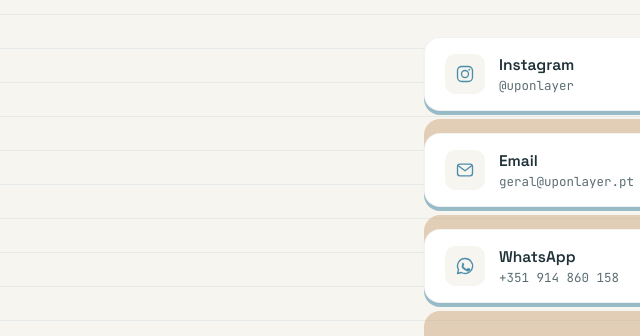
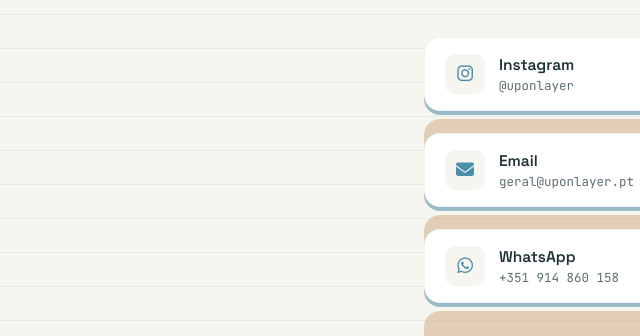
Before and after one commit to GrimPeres/uponlayer, a plain HTML site: page index.html in a window 1280 px wide. Shown: the part 258-594 px from the top of the page, 0-640 px from the left. Drawn offline with Linux system fonts and the light colour scheme.

Commit message:
Update index.html

```diff
--- a/index.html
+++ b/index.html
@@ -8,6 +8,7 @@
 <link rel="preconnect" href="https://fonts.googleapis.com">
 <link rel="preconnect" href="https://fonts.gstatic.com" crossorigin>
 <link href="https://fonts.googleapis.com/css2?family=Space+Grotesk:wght@500;600;700&family=Inter:wght@400;500;600&family=JetBrains+Mono:wght@400;500&display=swap" rel="stylesheet">
+<link rel="stylesheet" href="https://cdnjs.cloudflare.com/ajax/libs/font-awesome/6.5.2/css/all.min.css">
 <style>
   :root{
     --bg: #f7f5f0;
@@ -172,7 +173,10 @@
     justify-content: center;
     background: var(--bg);
   }
-  .icon svg{ width: 20px; height: 20px; }
+  .icon i{
+    font-size: 18px;
+    color: var(--teal);
+  }
 
   .link-text{
     display: flex;
@@ -244,13 +248,7 @@
 
     <div class="link-wrap">
       <a class="link" href="https://www.instagram.com/uponlayer/" target="_blank" rel="noopener">
-        <span class="icon">
-          <svg viewBox="0 0 24 24" fill="none" xmlns="http://www.w3.org/2000/svg">
-            <rect x="3" y="3" width="18" height="18" rx="5" stroke="#4b8eaa" stroke-width="1.6"/>
-            <circle cx="12" cy="12" r="4.2" stroke="#4b8eaa" stroke-width="1.6"/>
-            <circle cx="17.2" cy="6.8" r="1.1" fill="#4b8eaa"/>
-          </svg>
-        </span>
+        <span class="icon"><i class="fa-brands fa-instagram"></i></span>
         <span class="link-text">
           <span class="link-label">Instagram</span>
           <span class="link-value">@uponlayer</span>
@@ -260,12 +258,7 @@
 
     <div class="link-wrap">
       <a class="link" href="mailto:geral@uponlayer.pt">
-        <span class="icon">
-          <svg viewBox="0 0 24 24" fill="none" xmlns="http://www.w3.org/2000/svg">
-            <rect x="3" y="5" width="18" height="14" rx="3" stroke="#4b8eaa" stroke-width="1.6"/>
-            <path d="M4 7l8 6 8-6" stroke="#4b8eaa" stroke-width="1.6" stroke-linecap="round" stroke-linejoin="round"/>
-          </svg>
-        </span>
+        <span class="icon"><i class="fa-solid fa-envelope"></i></span>
         <span class="link-text">
           <span class="link-label">Email</span>
           <span class="link-value">geral@uponlayer.pt</span>
@@ -275,12 +268,7 @@
 
     <div class="link-wrap">
       <a class="link" href="https://wa.me/351914860158" target="_blank" rel="noopener">
-        <span class="icon">
-          <svg viewBox="0 0 24 24" fill="none" xmlns="http://www.w3.org/2000/svg">
-            <path d="M12 3a9 9 0 0 0-7.75 13.5L3 21l4.6-1.22A9 9 0 1 0 12 3Z" stroke="#4b8eaa" stroke-width="1.6" stroke-linejoin="round"/>
-            <path d="M8.7 8.6c.2-.5.4-.5.6-.5h.5c.15 0 .35 0 .5.4.2.5.65 1.7.7 1.8.05.15.1.3 0 .5-.1.2-.15.3-.3.45-.15.15-.3.3-.45.4-.15.15-.3.3-.15.6.15.3.7 1.2 1.5 1.9 1.05.95 1.9 1.25 2.2 1.4.3.15.5.1.65-.05.2-.2.7-.8.9-1.1.2-.3.4-.25.65-.15.25.1 1.6.75 1.9.9.3.15.45.2.5.35.1.15.1.85-.2 1.65-.3.8-1.7 1.5-2.35 1.55-.6.05-1.35.1-4.35-1.9-3.6-2.4-3.55-4.1-3.6-4.6-.05-.5.4-1.3.65-1.65Z" fill="#4b8eaa"/>
-          </svg>
-        </span>
+        <span class="icon"><i class="fa-brands fa-whatsapp"></i></span>
         <span class="link-text">
           <span class="link-label">WhatsApp</span>
           <span class="link-value">+351 914 860 158</span>
```
